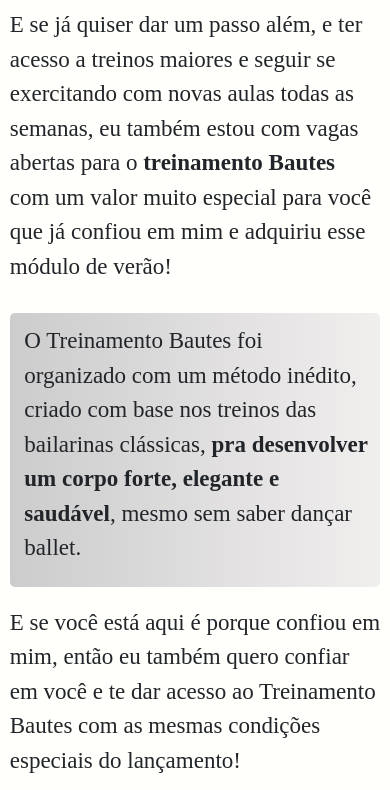
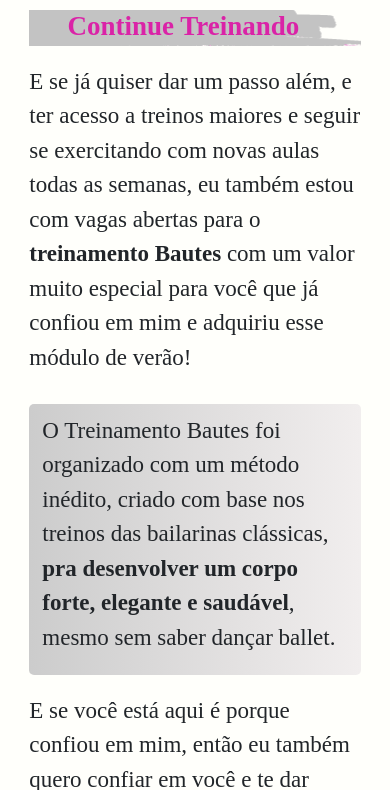
Before and after one commit to joaovlf/joaovlf.github.io, a plain HTML site: page obrigado.html in a window 390 px wide. Shown: the part 345-1135 px from the top of the page. Drawn offline with nearby package versions, Linux system fonts and the light colour scheme; a web font is replaced by a local one.

Commit message:
font size updated in 375px size and main width size in 768px

```diff
--- a/css/landingpage/main.css
+++ b/css/landingpage/main.css
@@ -87,9 +87,9 @@ body {
   background-color: #fffffb;
 }
 
-@media (max-width: 350px) {
+@media (max-width: 375px) {
   html, body {
-    font-size: 50%;
+    font-size: 48%;
   }
 }
 
@@ -217,7 +217,7 @@ h3 {
 
 @media (max-width: 768px) {
   .main {
-    width: 95%;
+    width: 85%;
   }
   .main img {
     width: 100%;
--- a/css/obrigado/core.css
+++ b/css/obrigado/core.css
@@ -87,9 +87,9 @@ body {
   background-color: #fffffb;
 }
 
-@media (max-width: 350px) {
+@media (max-width: 375px) {
   html, body {
-    font-size: 50%;
+    font-size: 48%;
   }
 }
 
@@ -217,7 +217,7 @@ h3 {
 
 @media (max-width: 768px) {
   .main {
-    width: 95%;
+    width: 85%;
   }
   .main img {
     width: 100%;
@@ -320,5 +320,16 @@ h3 {
   .projeto li img {
     width: 5vw;
   }
+  .sobrepor {
+    background-position: center;
+    background-size: 40rem;
+    width: 100%;
+  }
+  .sobrepor h2 {
+    margin-left: -6vw;
+  }
+  .sobrepor .titulo {
+    font-size: 2.7rem;
+  }
 }
 /*# sourceMappingURL=core.css.map */
```
